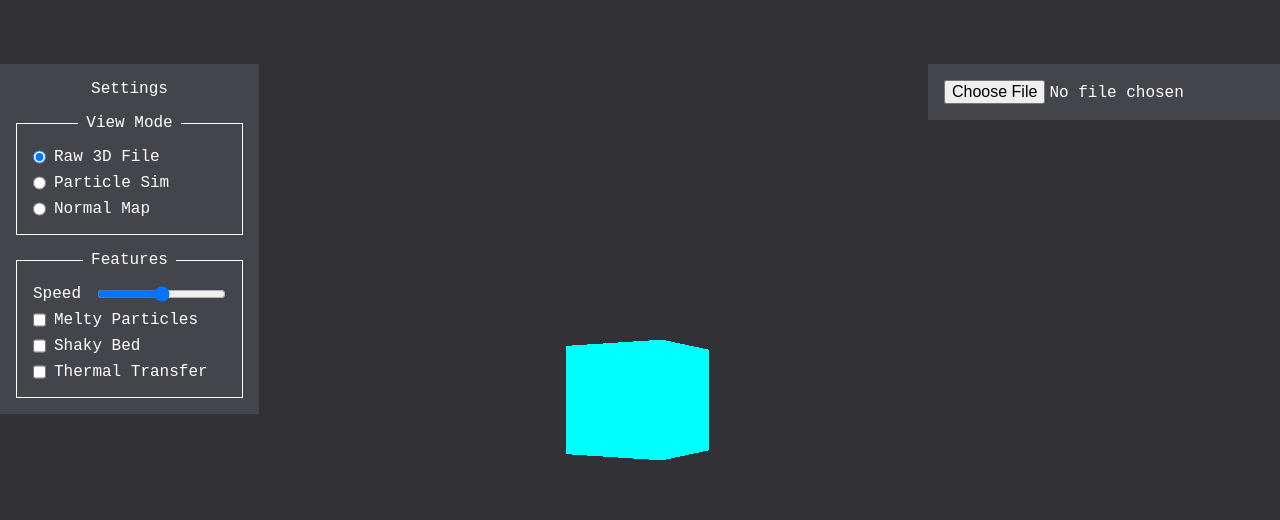
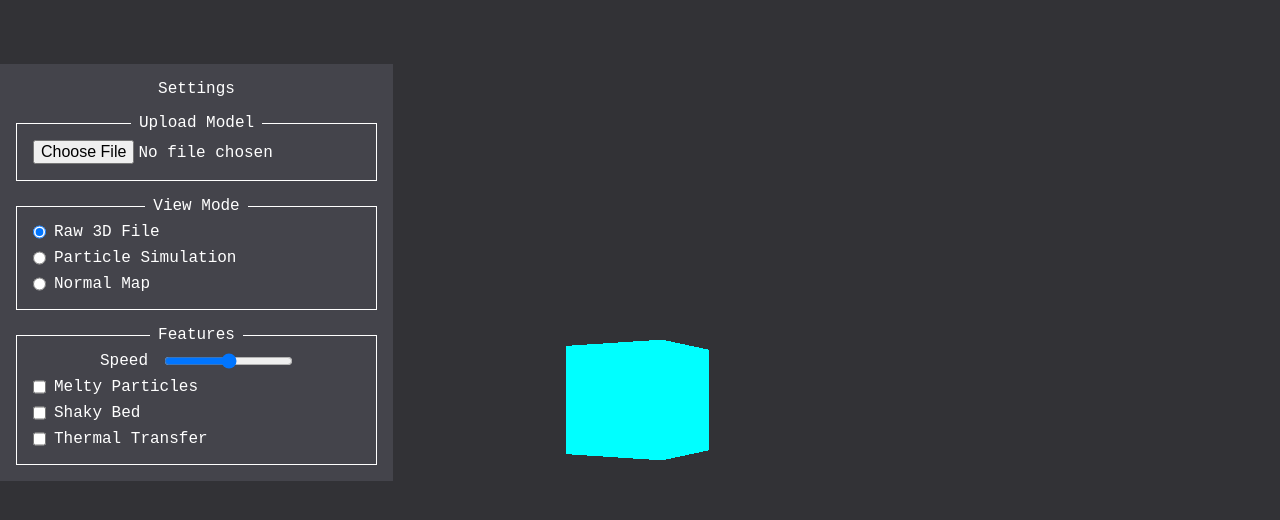
Before and after one commit to fire833/fdmviz, a Svelte app: page / in a window 1280 px wide. Shown: the top 520 px of the page. Built offline with nearby package versions, Linux system fonts and the light colour scheme; a web font is replaced by a local one.

Commit message:
fix: move all settings into settings menu

```diff
--- a/src/components/SelectModel.svelte
+++ /dev/null
@@ -1,24 +0,0 @@
-<script lang="ts">
-  let fileList: FileList;
-</script>
-
-<div class="container">
-  <input type="file" bind:files={fileList} />
-</div>
-
-<style>
-  .container {
-    position: absolute;
-    right: 0;
-    width: 25%;
-    padding: 1rem;
-    margin-top: 4rem;
-
-    display: flex;
-    flex-direction: column;
-    pointer-events: auto;
-    background-color: #44444b;
-
-    gap: 2rem;
-  }
-</style>
--- a/src/components/Settings.svelte
+++ b/src/components/Settings.svelte
@@ -1,5 +1,15 @@
+<script lang="ts">
+  let fileList: FileList;
+</script>
+
 <div class="container">
   <h1>Settings</h1>
+
+  <fieldset>
+    <legend>Upload Model</legend>
+    <input type="file" bind:files={fileList} />
+  </fieldset>
+
   <fieldset>
     <legend>View Mode</legend>
 
@@ -10,7 +20,7 @@
 
     <div class="left">
       <input type="radio" id="dewey" name="drone" value="dewey" />
-      <label for="dewey">Particle Sim</label>
+      <label for="dewey">Particle Simulation</label>
     </div>
 
     <div class="left">
@@ -64,7 +74,7 @@
   }
 
   fieldset {
-    padding: 1rem;
+    padding: 0.5rem 1rem 1rem 1rem;
     gap: 0.5rem;
     display: flex;
     flex-direction: column;
--- a/src/components/UserInterface.svelte
+++ b/src/components/UserInterface.svelte
@@ -1,7 +1,5 @@
 <script>
   import Settings from './Settings.svelte';
-  import SelectModel from './SelectModel.svelte';
 </script>
 
 <Settings></Settings>
-<SelectModel></SelectModel>
```
